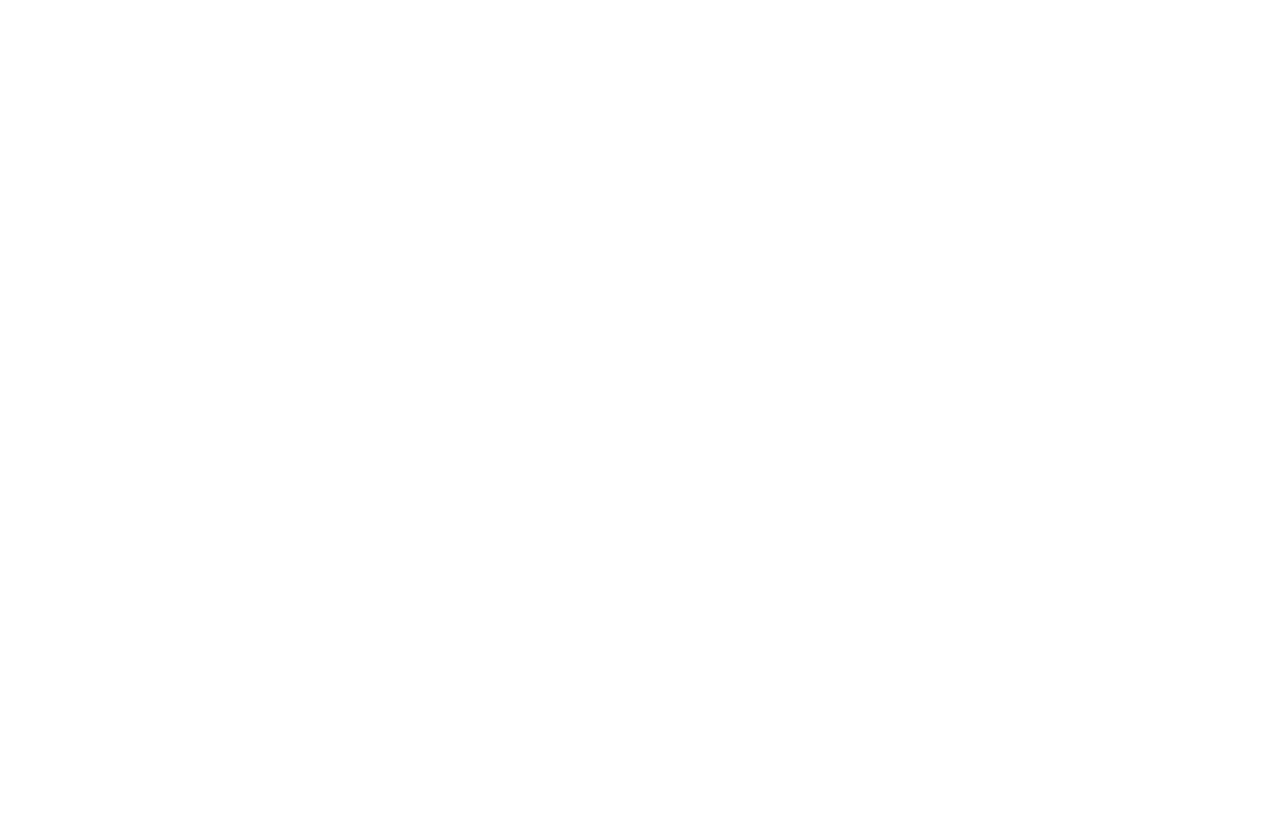
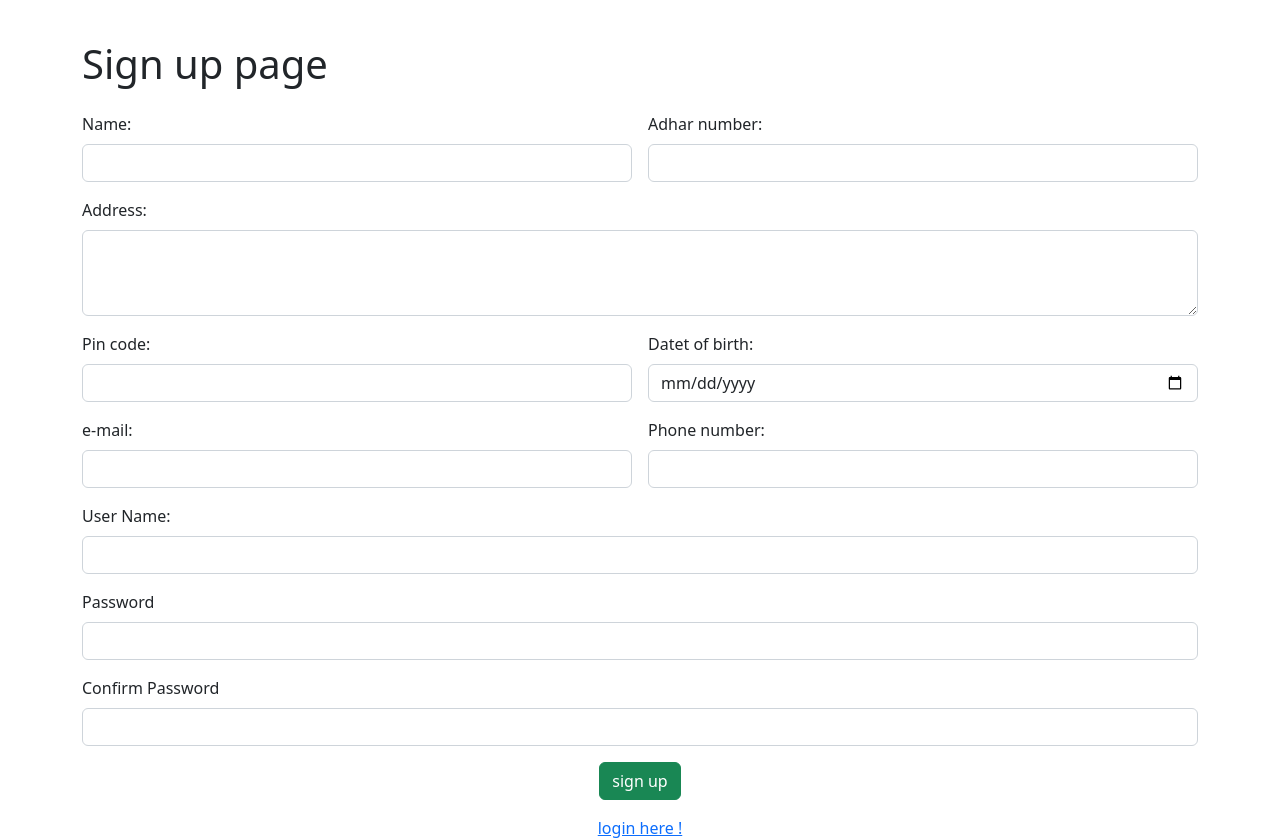
Before and after one commit to krishnanunnijp/library-management-angular-project, an Angular app: page /signup in a window 1280 px wide. Before the commit this address led to /. Before the commit the page ends 800 px from the top, so only its background shows below. Built offline with nearby package versions, Linux system fonts and the light colour scheme.

Commit message:
sign up  page added

```diff
--- a/src/app/admin-login/admin-login.component.html
+++ b/src/app/admin-login/admin-login.component.html
@@ -14,10 +14,10 @@
                     <input type="password" class="form-control">
                 </div>
                 <div class="col-12 col-sm-12 col-md-12 col-lg-12 col-xl-12 col-xxl-12">
-                    <a href="bookentry.html" class="btn btn-info">login</a>
+                    <a href="" class="btn btn-info">login</a>
                 </div>
                 <div class="col-12 col-sm-12 col-md-12 col-lg-12 col-xl-12 col-xxl-12">
-                    <a href="signup.html" class="link-success">Don't have an account ?</a>
+                    <a href="/signup" class="link-success">Don't have an account ?</a>
                 </div>
             </div>
         </div>
--- /dev/null
+++ b/src/app/signup/signup.component.html
@@ -0,0 +1,57 @@
+<div class="container">
+    <div class="row">
+        <div class="col-12 col-sm-12 col-md-12 col-lg-12 col-xl-12 col-xxl-12">
+            <div class="row g-3 mt-4">
+                <div class="col-12 col-sm-12 col-md-12 col-lg-12 col-xl-12 col-xxl-12">
+                    <h1>Sign up page</h1>
+                </div>
+                <div class="col-12 col-sm-6 col-md-6 col-lg-6 col-xl-6 col-xxl-6">
+                    <label for="name" class="form-label">Name:</label>
+                    <input type="text" class="form-control">
+                </div>
+                <div class="col-12 col-sm-6 col-md-6 col-lg-6 col-xl-6 col-xxl-6">
+                    <label for="adhar" class="form-label">Adhar number:</label>
+                    <input type="text" class="form-control">
+                </div>
+                <div class="col-12 col-sm-12 col-md-12 col-lg-12 col-xl-12 col-xxl-12">
+                    <label for="address" class="form-label">Address:</label>
+                    <textarea class="form-control"  rows="3"></textarea>
+                </div>
+                <div class="col-12 col-sm-6 col-md-6 col-lg-6 col-xl-6 col-xxl-6">
+                    <label for="pincode" class="form-label">Pin code:</label>
+                    <input type="text" class="form-control">
+                </div>
+                <div class="col-12 col-sm-6 col-md-6 col-lg-6 col-xl-6 col-xxl-6">
+                    <label for="dob" class="form-label">Datet of birth:</label>
+                    <input type="date" class="form-control">
+                </div>
+                <div class="col-12 col-sm-6 col-md-6 col-lg-6 col-xl-6 col-xxl-6">
+                    <label for="email" class="form-label">e-mail:</label>
+                    <input type="text" class="form-control">
+                </div>
+                <div class="col-12 col-sm-6 col-md-6 col-lg-6 col-xl-6 col-xxl-6">
+                    <label for="phonenumber" class="form-label">Phone number:</label>
+                    <input type="text" class="form-control">
+                </div>
+                <div class="col-12 col-sm-12 col-md-12 col-lg-12 col-xl-12 col-xxl-12">
+                    <label for="username" class="form-label">User Name:</label>
+                    <input type="text" class="form-control">
+                </div>
+                <div class="col-12 col-sm-12 col-md-12 col-lg-12 col-xl-12 col-xxl-12">
+                    <label for="password" class="form-label">Password</label>
+                    <input type="password" class="form-control">
+                </div>
+                <div class="col-12 col-sm-12 col-md-12 col-lg-12 col-xl-12 col-xxl-12">
+                    <label for="password" class="form-label">Confirm Password</label>
+                    <input type="password" class="form-control">
+                </div>
+                <div class="col-12 col-sm-12 col-md-12 col-lg-12 col-xl-12 col-xxl-12 text-center">
+                    <a href="" class="btn btn-success">sign up</a>
+                </div>
+                <div class="col-12 col-sm-12 col-md-12 col-lg-12 col-xl-12 col-xxl-12 text-center">
+                    <a href="" class="link-primary">login here !</a>
+                </div>
+            </div>
+        </div>
+    </div>
+  </div>
```
Also changed, not shown: src/app/app.module.ts (+7 -1 lines), src/app/signup/signup.component.ts (added, +10 -0 lines), src/app/signup/signup.component.css (added).
